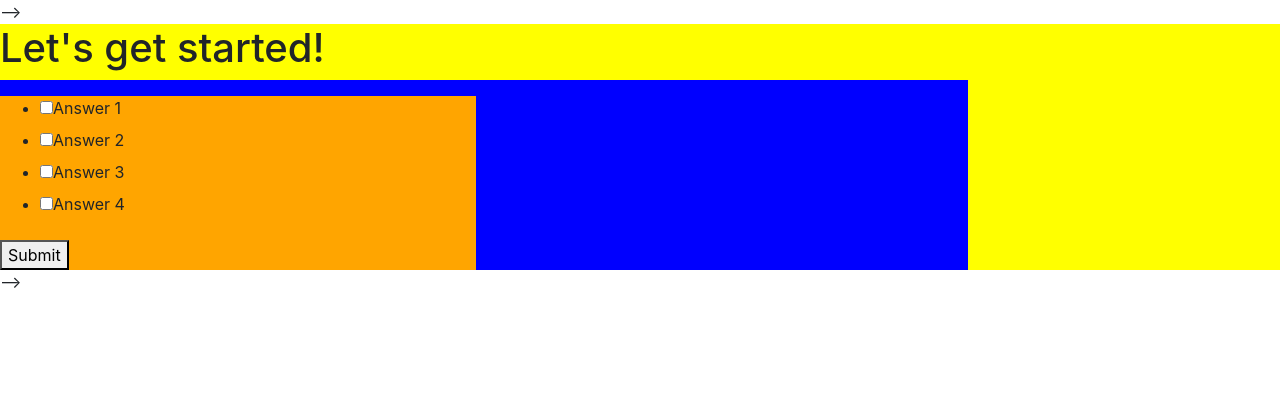
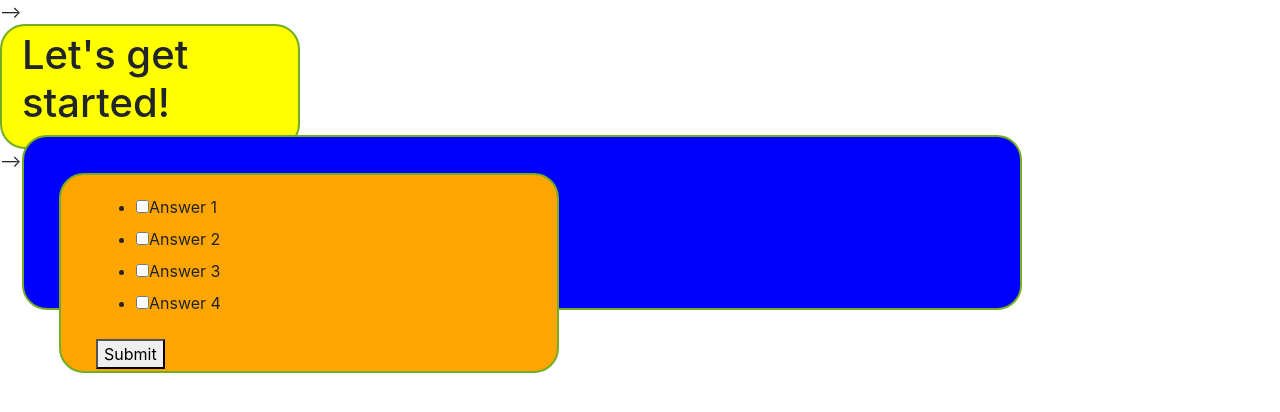
Before and after one commit to CajucomW/cah_random_generator, a Python web app: template trivia/templates/game.html in a window 1280 px wide. Shown: the part 260-672 px from the top of the page. Run offline with Jinja, Linux system fonts and the light colour scheme; the template is opened without the code that fills it, so the values that code supplies are empty; some libraries are stand-ins or nearby versions.

Commit message:
uploading staic and templates folders

```diff
--- a/trivia/templates/game.html
+++ b/trivia/templates/game.html
@@ -50,15 +50,37 @@
 <!--{% extends "base.html" %}-->
 <!--{% block content %}-->
 <!--Trivia game here-->
-
-<div class="row" style="background: yellow;">
+<style>
+    .row-1{
+        border-radius: 25px;
+        border: 2px solid #73AD21;
+        padding: 5px;
+        width: 300px;
+        height: 125px;
+    }
+    .row-2{
+        border-radius: 25px;
+        border: 2px solid #73AD21;
+        padding: 20px;
+        width: 1000px;
+        height: 175px;
+    }
+    .row-3{
+        border-radius: 25px;
+        border: 2px solid #73AD21;
+        padding: 20px;
+        width: 500px;
+        height: 200px;
+    }
+</style>
+<div class="row-1" style="background: yellow;">
     <div class="col-sm-9">
                                                             <h1>Let's get started!</h1>
-        <div class="row" style="background: blue;">
+        <div class="row-2" style="background: blue;">
             <div class="col-8 col-sm-6">
 <!--                                                    Display trivia questions here        -->
                                                     <p>{{ trivia }}</p>
-                <div class="row" style="background: orange;">
+                <div class="row-3" style="background: orange;">
                     <div class="col-4 col-sm-6">
 <!--                                                            Answers and buttons here-->
                                                             <div id="cb">
```
